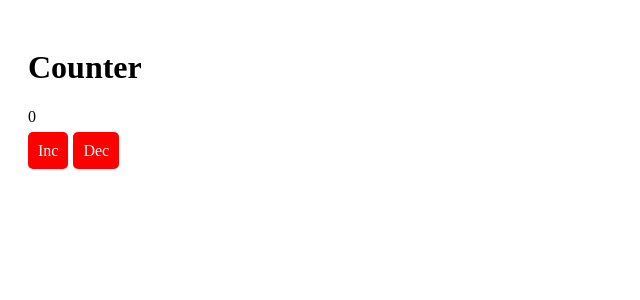
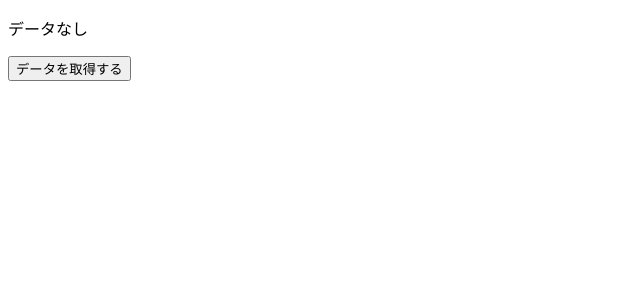
Before and after one commit to TKFM21/react-exercise, a React (Create React App) app: page / in a window 1280 px wide. Shown: the top 300 px of the page, without its empty margins (0-640 px from the left). Built offline with nearby package versions, Linux system fonts and the light colour scheme.

Commit message:
js exercise for react 4

```diff
--- a/src/components/App.js
+++ b/src/components/App.js
@@ -1,14 +1,59 @@
 import React from 'react';
 import './App.css';
-import Counter from './Counter/Counter';
 
-function App() {
-  return (
-    <div className="App">
-      <h1 className="title">Counter</h1>
-      <Counter/>
-    </div>
-  );
+const API_URL = 'https://opentdb.com/api.php?amount=10';
+
+class App extends React.Component {
+  constructor(props) {
+    super(props);
+    this.state = {
+      loading: false,
+      data: null
+    };
+  }
+
+  async requestData() {
+    this.setState({loading: true});
+    let fetchData;
+    try {
+      const response = await window.fetch(API_URL);
+      const data = await response.json();
+      fetchData = data.results[0];
+    } catch (error) {
+      fetchData = null;
+    }
+
+    this.setState({
+      loading: false,
+      data: fetchData
+    });
+  }
+
+  render() {
+    return (
+      <div>
+        { this.renderData() }
+        { this.renderRequestButton() }
+      </div>
+    );
+  }
+
+  renderData() {
+    if (this.state.loading) {
+      return <p>データ取得中。。。</p>;
+    }
+    if (!this.state.data && !this.state.loading) {
+      return <p>データなし</p>;
+    }
+    return <p>{ JSON.stringify( this.state.data ) }</p>;
+  }
+
+  renderRequestButton() {
+    if (this.state.loading) {
+      return <button disabled>データ取得中。。。</button>;
+    }
+    return <button onClick={ () => this.requestData() }>データを取得する</button>;
+  }
 }
 
 export default App;
--- a/src/components/Button/Button.css
+++ /dev/null
@@ -1,16 +0,0 @@
-.Button-container {
-    background: red;
-    border-radius: 5px;
-    color: white;
-    padding: 10px;
-    cursor: pointer;
-    margin-right: 5px;
-}
-
-.Button-container:hover {
-    background: rgb(182, 0, 0);
-}
-
-.Button-container:active {
-    background: rgb(138, 13, 13);
-}
--- a/src/components/Button/Button.jsx
+++ /dev/null
@@ -1,14 +0,0 @@
-import React from 'react';
-import './Button.css';
-
-class Button extends React.Component {
-    render() {
-        return (
-            <span className="Button-container">
-                { this.props.children }
-            </span>
-        );
-    }
-}
-
-export default Button;
--- a/src/components/Counter/Counter.jsx
+++ /dev/null
@@ -1,39 +0,0 @@
-import React from 'react';
-import Button from '../Button/Button';
-
-class Counter extends React.Component {
-    constructor(props) {
-        super(props);
-        this.state = {
-            count: 0
-        };
-    }
-
-    handleClickInc() {
-        this.setState({
-            count: this.state.count + 1
-        });
-    }
-
-    handleClickDec() {
-        this.setState({
-            count: this.state.count - 1
-        });
-    }
-
-    render() {
-        return (
-            <div>
-                <p>{ this.state.count }</p>
-                <span onClick={ () => this.handleClickInc() }>
-                    <Button>Inc</Button>
-                </span>
-                <span onClick={() => this.handleClickDec()}>
-                    <Button>Dec</Button>
-                </span>
-            </div>
-        )
-    }
-}
-
-export default Counter;
```
